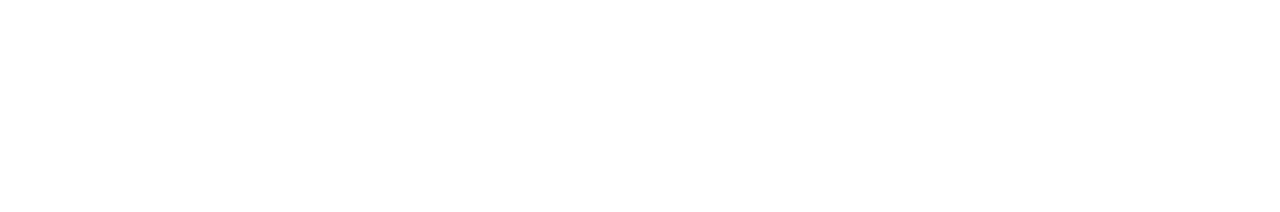
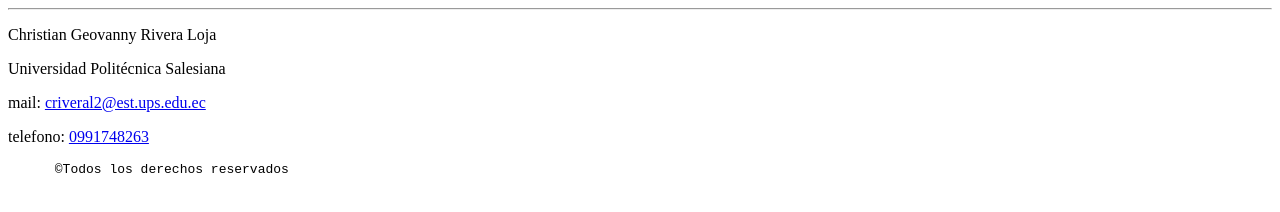
Before and after one commit to criveral2/CSS3, a plain HTML site: page index.html in a window 1280 px wide. Drawn offline with Linux system fonts and the light colour scheme.

Commit message:
contanto

```diff
--- a/index.html
+++ b/index.html
@@ -25,9 +25,18 @@
     </aside>
 </section>
 
-<footer>
-
-</footer>
+<!--La etiqueta <footer> nos permitira agregar un pie de pagina-->
+        <footer>
+                <!--<hr> es una etiqueta que no permitira generar una linea recta como una regleta en nuestra pagina web-->
+                <hr/>
+                <p>Christian Geovanny Rivera Loja</p>
+                <p>Universidad Politécnica Salesiana</p>
+                <!--&nbsp; es codigo que nos permitira obtener un espacio en blanco en html-->
+                <p>mail:&nbsp;<a href="mailto:criveral2@est.ups.edu.ec" >criveral2@est.ups.edu.ec</a></p>
+                <p>telefono:&nbsp;<a href="tel:0991748263">0991748263</a></p>
+                <!--&#169; este codigo permitira generar el simbolo de copyright -->
+                <pre>      &#169;Todos los derechos reservados</pre>
+            </footer>
 
 </body>
 </html>
```
Also changed, not shown: Contacto.html (added, +9 -0 lines).
